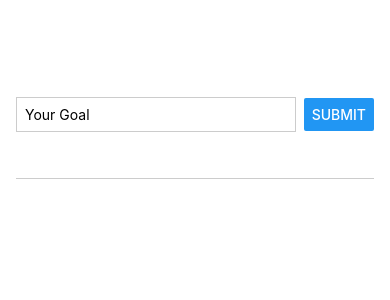
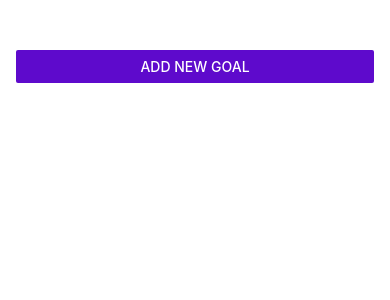
Before and after one commit to krittawatcode/reactnativets, a React Native app: screen / in a window 390 px wide. Shown: the top 300 px of the page. Built offline with nearby package versions, Linux system fonts and the light colour scheme.

Commit message:
add modal

```diff
--- a/App.tsx
+++ b/App.tsx
@@ -1,5 +1,5 @@
 import React, { useState } from "react";
-import { StyleSheet, View, FlatList } from "react-native";
+import { StyleSheet, View, FlatList, Button } from "react-native";
 import GoalInput from "./components/GoalInput";
 
 import GoalItem from "./components/GoalItem";
@@ -10,7 +10,16 @@
 }
 
 export default function App() {
+  const [modalIsVisible, setModalIsVisible] = useState(false);
   const [courseGoals, setCourseGoals] = useState<CourseGoals[]>([]);
+
+  function startAddGoalHandler() {
+    setModalIsVisible(true);
+  }
+
+  function endAddGoalHandler() {
+    setModalIsVisible(false);
+  }
 
   function addGoalHandler(enteredGoalText: string) {
     setCourseGoals((currentCourseGoals) => [
@@ -20,6 +29,7 @@
         id: Math.random().toString(),
       } as CourseGoals,
     ]);
+    endAddGoalHandler();
   }
 
   function deleteGoalHandler(id: string) {
@@ -30,7 +40,16 @@
 
   return (
     <View style={styles.appContainer}>
-      <GoalInput onAddGoal={addGoalHandler} />
+      <Button
+        title="Add New Goal"
+        color="#5e0acc"
+        onPress={startAddGoalHandler}
+      />
+      <GoalInput
+        visible={modalIsVisible}
+        onAddGoal={addGoalHandler}
+        onCancel={endAddGoalHandler}
+      />
       <View style={styles.goalContainer}>
         <FlatList
           data={courseGoals}
--- a/components/GoalInput.tsx
+++ b/components/GoalInput.tsx
@@ -1,10 +1,5 @@
 import { useState } from "react";
-import { StyleSheet, View, TextInput, Button } from "react-native";
-
-interface goalInput {
-  text: string;
-  id: string;
-}
+import { StyleSheet, View, TextInput, Button, Modal } from "react-native";
 
 function GoalInput(props: any) {
   const [enteredGoalText, setEnteredGoalText] = useState("");
@@ -19,6 +14,7 @@
   }
 
   return (
+    <Modal visible={props.visible} animationType="slide">
       <View style={styles.inputContainer}>
         <TextInput
           placeholder="Your Goal"
@@ -26,17 +22,25 @@
           onChangeText={goalInputHandler}
           value={enteredGoalText}
         />
-      <Button title="Submit" onPress={addGoalHandler} />
+        <View style={styles.buttonContainer}>
+          <View style={styles.button}>
+            <Button title="Add Goal" onPress={addGoalHandler} />
           </View>
+          <View style={styles.button}>
+            <Button title="Cancel" onPress={props.onCancel} />
+          </View>
+        </View>
+      </View>
+    </Modal>
   );
 }
 
 const styles = StyleSheet.create({
   inputContainer: {
     flex: 1,
-    flexDirection: "row",
-    justifyContent: "space-between",
+    justifyContent: "center",
     alignItems: "center",
+    padding: 20,
     marginBottom: 24,
     borderBottomWidth: 1,
     borderColor: "#ccc",
@@ -44,9 +48,16 @@
   textInput: {
     borderWidth: 1,
     borderColor: "#cccccc",
-    width: "80%",
-    marginRight: 8,
+    width: "100%",
     padding: 8,
+  },
+  buttonContainer: {
+    marginTop: 16,
+    flexDirection: "row",
+  },
+  button: {
+    width: "30%",
+    marginHorizontal: 8,
   },
 });
 
```
Lines whose indentation alone changed are shown as unchanged.
